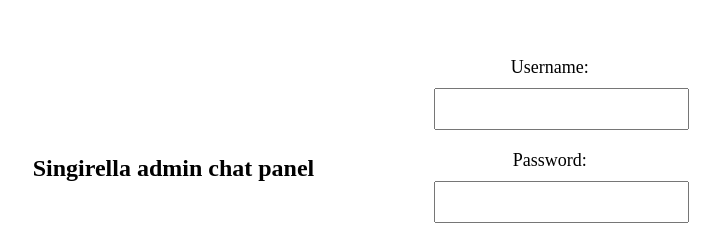
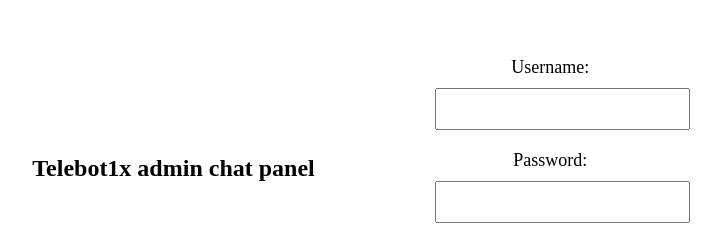
Before and after one commit to IvanDeus/telebot1x, a plain HTML site: page templates/login_chat.html in a window 1280 px wide. Shown: the part 238-478 px from the top of the page, 291-1012 px from the left. Drawn offline with Linux system fonts and the light colour scheme.

Commit message:
Update login_chat.html

```diff
--- a/templates/login_chat.html
+++ b/templates/login_chat.html
@@ -61,7 +61,7 @@
     <table>
         <tr>
             <td>
-                <h1>Singirella admin chat panel</h1>
+                <h1>Telebot1x admin chat panel</h1>
             </td>
             <td>
                 <form method="POST">
```
